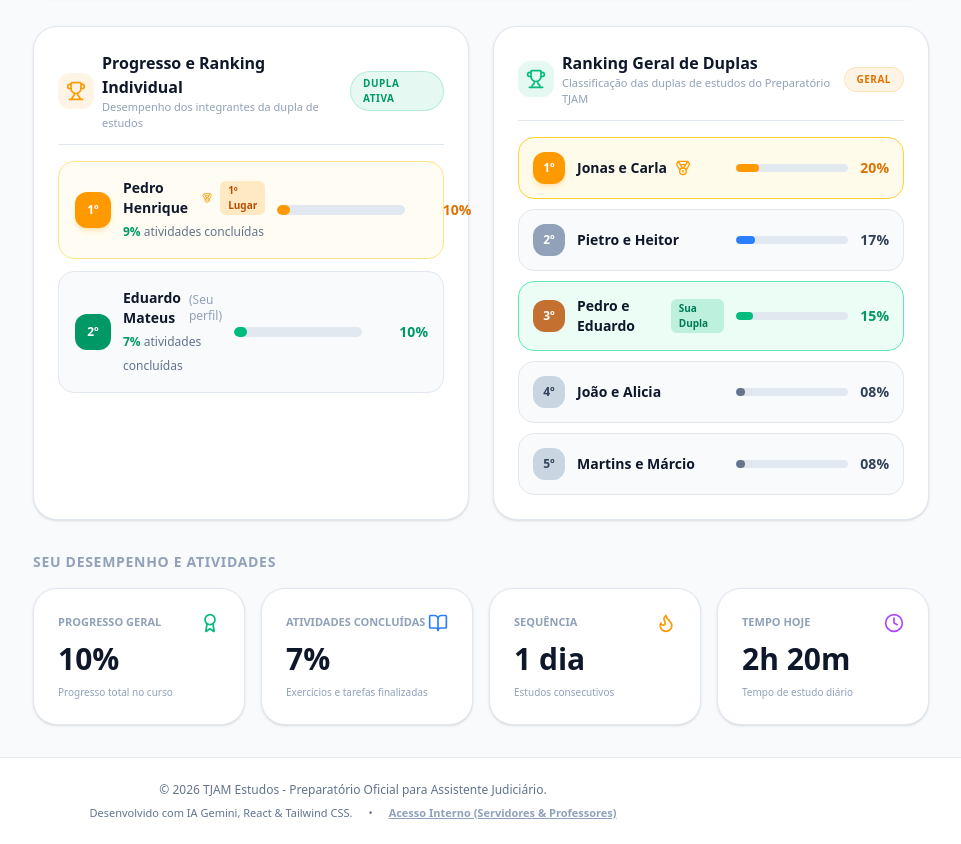
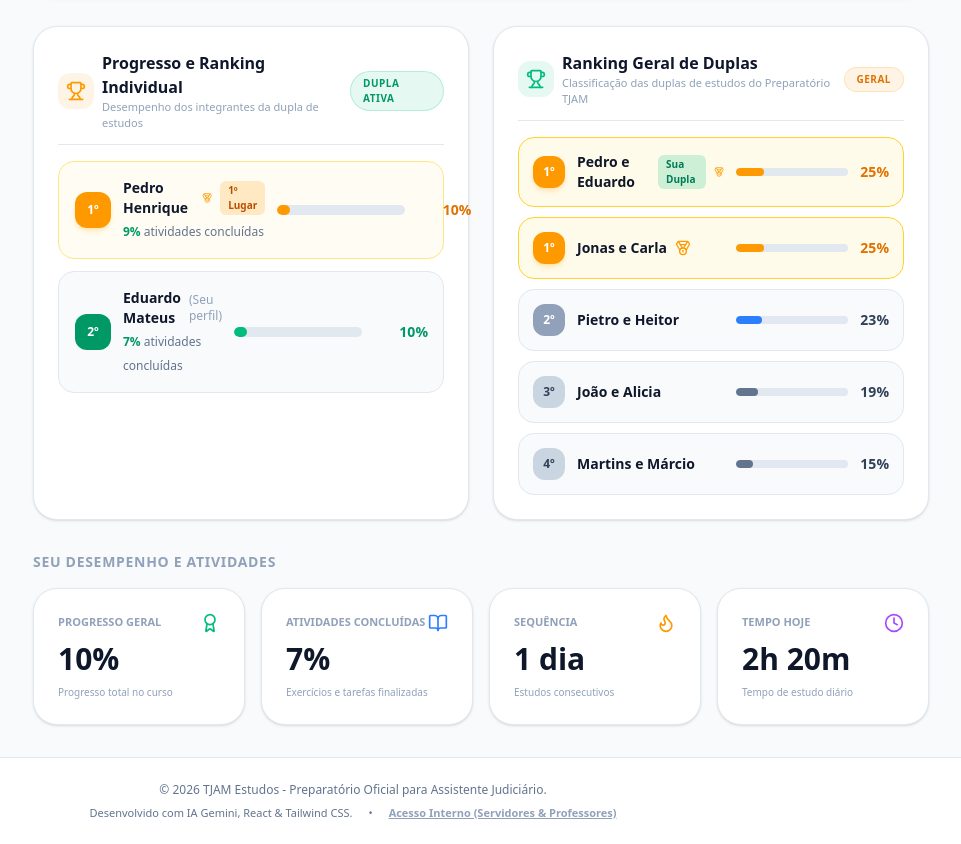
Before and after one commit to pedrohcferreira05-prog/TJAM-ESTUDOS, a React (Vite) app: page / in a window 1280 px wide. Shown: the part 1020-1864 px from the top of the page, without its empty margins (287-1248 px from the left). Built offline with nearby package versions, Linux system fonts and the light colour scheme.

Commit message:
feat(ui): update ranking with user's duet
Highlight "Pedro e Eduardo" as the current user's duet in the ranking components across dashboard and locked views.

```diff
--- a/src/components/AulaHojeView.tsx
+++ b/src/components/AulaHojeView.tsx
@@ -1143,13 +1143,24 @@ export const AulaHojeView: React.FC<AulaHojeViewProps> = ({ isDarkMode, onNaviga
             </div>
 
             <div className="space-y-2">
-              {/* 1st Place: Jonas e Carla */}
+              {/* 1st Place (Empatados): Pedro e Eduardo & Jonas e Carla */}
+              <div className="flex items-center justify-between p-2.5 rounded-xl bg-amber-500/10 border border-amber-500/20">
+                <div className="flex items-center gap-2">
+                  <span className="w-5 h-5 rounded bg-amber-500 text-slate-950 font-black text-[10px] flex items-center justify-center">1º</span>
+                  <span className="text-xs font-black text-white flex items-center gap-1.5">
+                    Pedro e Eduardo
+                    <span className="text-[9px] px-1.5 py-0.5 rounded bg-emerald-500/30 text-emerald-300 font-extrabold uppercase">Sua Dupla</span>
+                  </span>
+                </div>
+                <span className="text-xs font-black text-amber-400">25%</span>
+              </div>
+
               <div className="flex items-center justify-between p-2.5 rounded-xl bg-amber-500/10 border border-amber-500/20">
                 <div className="flex items-center gap-2">
                   <span className="w-5 h-5 rounded bg-amber-500 text-slate-950 font-black text-[10px] flex items-center justify-center">1º</span>
                   <span className="text-xs font-black text-white">Jonas e Carla</span>
                 </div>
-                <span className="text-xs font-black text-amber-400">20%</span>
+                <span className="text-xs font-black text-amber-400">25%</span>
               </div>
 
               {/* 2nd Place: Pietro e Heitor */}
@@ -1158,16 +1169,16 @@ export const AulaHojeView: React.FC<AulaHojeViewProps> = ({ isDarkMode, onNaviga
                   <span className="w-5 h-5 rounded bg-slate-300 text-slate-950 font-black text-[10px] flex items-center justify-center">2º</span>
                   <span className="text-xs font-black text-slate-200">Pietro e Heitor</span>
                 </div>
-                <span className="text-xs font-black text-emerald-400">17%</span>
-              </div>
-
-              {/* 3rd Place: Pedro e Eduardo */}
+                <span className="text-xs font-black text-emerald-400">23%</span>
+              </div>
+
+              {/* 3rd Place: João e Alicia */}
               <div className="flex items-center justify-between p-2.5 rounded-xl bg-slate-800/80 border border-slate-700">
                 <div className="flex items-center gap-2">
                   <span className="w-5 h-5 rounded bg-amber-700 text-white font-black text-[10px] flex items-center justify-center">3º</span>
-                  <span className="text-xs font-black text-slate-200">Pedro e Eduardo</span>
-                </div>
-                <span className="text-xs font-black text-amber-500">15%</span>
+                  <span className="text-xs font-black text-slate-200">João e Alicia</span>
+                </div>
+                <span className="text-xs font-black text-amber-500">19%</span>
               </div>
             </div>
           </div>
--- a/src/components/Dashboard.tsx
+++ b/src/components/Dashboard.tsx
@@ -329,7 +329,41 @@ export const Dashboard: React.FC<DashboardProps> = ({
           </div>
 
           <div className="space-y-2.5">
-            {/* 1° Jonas e Carla - 20% */}
+            {/* 1° Pedro e Eduardo (Sua Dupla) - 25% */}
+            <div
+              className={`p-3.5 rounded-2xl border flex items-center justify-between gap-3 ${
+                isDarkMode
+                  ? 'bg-amber-500/10 border-amber-500/30 ring-1 ring-amber-500/20'
+                  : 'bg-amber-50 border-amber-300'
+              }`}
+            >
+              <div className="flex items-center gap-3">
+                <div className="w-8 h-8 rounded-xl bg-amber-500 text-white font-black text-xs flex items-center justify-center shadow-md shadow-amber-500/20 shrink-0">
+                  1º
+                </div>
+                <div>
+                  <div className="flex items-center gap-2">
+                    <span className="font-extrabold text-xs sm:text-sm text-slate-900 dark:text-white">
+                      Pedro e Eduardo
+                    </span>
+                    <span className="px-2 py-0.5 rounded-md bg-emerald-500/20 text-emerald-700 dark:text-emerald-300 font-extrabold text-[10px]">
+                      Sua Dupla
+                    </span>
+                    <Medal className="w-4 h-4 text-amber-500" />
+                  </div>
+                </div>
+              </div>
+              <div className="flex items-center gap-3">
+                <div className="w-20 sm:w-28 bg-slate-200 dark:bg-slate-700 h-2 rounded-full overflow-hidden hidden sm:block">
+                  <div className="bg-amber-500 h-full rounded-full" style={{ width: '25%' }}></div>
+                </div>
+                <span className="text-sm font-black text-amber-600 dark:text-amber-400">
+                  25%
+                </span>
+              </div>
+            </div>
+
+            {/* 1° Jonas e Carla - 25% */}
             <div
               className={`p-3.5 rounded-2xl border flex items-center justify-between gap-3 ${
                 isDarkMode ? 'bg-amber-500/10 border-amber-500/30 ring-1 ring-amber-500/20' : 'bg-amber-50 border-amber-300'
@@ -348,15 +382,15 @@ export const Dashboard: React.FC<DashboardProps> = ({
               </div>
               <div className="flex items-center gap-3">
                 <div className="w-20 sm:w-28 bg-slate-200 dark:bg-slate-700 h-2 rounded-full overflow-hidden hidden sm:block">
-                  <div className="bg-amber-500 h-full rounded-full" style={{ width: '20%' }}></div>
+                  <div className="bg-amber-500 h-full rounded-full" style={{ width: '25%' }}></div>
                 </div>
                 <span className="text-sm font-black text-amber-600 dark:text-amber-400">
-                  20%
+                  25%
                 </span>
               </div>
             </div>
 
-            {/* 2° Pietro e Heitor - 17% */}
+            {/* 2° Pietro e Heitor - 23% */}
             <div
               className={`p-3.5 rounded-2xl border flex items-center justify-between gap-3 ${
                 isDarkMode ? 'bg-slate-800/40 border-slate-800' : 'bg-slate-50 border-slate-200'
@@ -372,48 +406,39 @@ export const Dashboard: React.FC<DashboardProps> = ({
               </div>
               <div className="flex items-center gap-3">
                 <div className="w-20 sm:w-28 bg-slate-200 dark:bg-slate-700 h-2 rounded-full overflow-hidden hidden sm:block">
-                  <div className="bg-blue-500 h-full rounded-full" style={{ width: '17%' }}></div>
+                  <div className="bg-blue-500 h-full rounded-full" style={{ width: '23%' }}></div>
                 </div>
                 <span className="text-sm font-black text-slate-700 dark:text-slate-300">
-                  17%
+                  23%
                 </span>
               </div>
             </div>
 
-            {/* 3° Pedro e Eduardo (Sua Dupla) - 15% */}
+            {/* 3° João e Alicia - 19% */}
             <div
               className={`p-3.5 rounded-2xl border flex items-center justify-between gap-3 ${
-                isDarkMode
-                  ? 'bg-emerald-500/10 border-emerald-500/30 ring-1 ring-emerald-500/20'
-                  : 'bg-emerald-50 border-emerald-300'
+                isDarkMode ? 'bg-slate-800/40 border-slate-800' : 'bg-slate-50 border-slate-200'
               }`}
             >
               <div className="flex items-center gap-3">
-                <div className="w-8 h-8 rounded-xl bg-amber-700/80 text-white font-black text-xs flex items-center justify-center shrink-0">
+                <div className="w-8 h-8 rounded-xl bg-slate-300 dark:bg-slate-700 text-slate-700 dark:text-slate-300 font-black text-xs flex items-center justify-center shrink-0">
                   3º
                 </div>
-                <div>
-                  <div className="flex items-center gap-2">
-                    <span className="font-extrabold text-xs sm:text-sm text-slate-900 dark:text-white">
-                      Pedro e Eduardo
-                    </span>
-                    <span className="px-2 py-0.5 rounded-md bg-emerald-500/20 text-emerald-700 dark:text-emerald-300 font-extrabold text-[10px]">
-                      Sua Dupla
-                    </span>
-                  </div>
-                </div>
+                <span className="font-bold text-xs sm:text-sm text-slate-900 dark:text-white">
+                  João e Alicia
+                </span>
               </div>
               <div className="flex items-center gap-3">
                 <div className="w-20 sm:w-28 bg-slate-200 dark:bg-slate-700 h-2 rounded-full overflow-hidden hidden sm:block">
-                  <div className="bg-emerald-500 h-full rounded-full" style={{ width: '15%' }}></div>
+                  <div className="bg-slate-500 h-full rounded-full" style={{ width: '19%' }}></div>
                 </div>
-                <span className="text-sm font-black text-emerald-600 dark:text-emerald-400">
-                  15%
+                <span className="text-sm font-black text-slate-700 dark:text-slate-300">
+                  19%
                 </span>
               </div>
             </div>
 
-            {/* 4° João e Alicia - 08% */}
+            {/* 4° Martins e Márcio - 15% */}
             <div
               className={`p-3.5 rounded-2xl border flex items-center justify-between gap-3 ${
                 isDarkMode ? 'bg-slate-800/40 border-slate-800' : 'bg-slate-50 border-slate-200'
@@ -424,39 +449,15 @@ export const Dashboard: React.FC<DashboardProps> = ({
                   4º
                 </div>
                 <span className="font-bold text-xs sm:text-sm text-slate-900 dark:text-white">
-                  João e Alicia
-                </span>
-              </div>
-              <div className="flex items-center gap-3">
-                <div className="w-20 sm:w-28 bg-slate-200 dark:bg-slate-700 h-2 rounded-full overflow-hidden hidden sm:block">
-                  <div className="bg-slate-500 h-full rounded-full" style={{ width: '8%' }}></div>
-                </div>
-                <span className="text-sm font-black text-slate-700 dark:text-slate-300">
-                  08%
-                </span>
-              </div>
-            </div>
-
-            {/* 5° Martins e Márcio - 08% */}
-            <div
-              className={`p-3.5 rounded-2xl border flex items-center justify-between gap-3 ${
-                isDarkMode ? 'bg-slate-800/40 border-slate-800' : 'bg-slate-50 border-slate-200'
-              }`}
-            >
-              <div className="flex items-center gap-3">
-                <div className="w-8 h-8 rounded-xl bg-slate-300 dark:bg-slate-700 text-slate-700 dark:text-slate-300 font-black text-xs flex items-center justify-center shrink-0">
-                  5º
-                </div>
-                <span className="font-bold text-xs sm:text-sm text-slate-900 dark:text-white">
                   Martins e Márcio
                 </span>
               </div>
               <div className="flex items-center gap-3">
                 <div className="w-20 sm:w-28 bg-slate-200 dark:bg-slate-700 h-2 rounded-full overflow-hidden hidden sm:block">
-                  <div className="bg-slate-500 h-full rounded-full" style={{ width: '8%' }}></div>
+                  <div className="bg-slate-500 h-full rounded-full" style={{ width: '15%' }}></div>
                 </div>
                 <span className="text-sm font-black text-slate-700 dark:text-slate-300">
-                  08%
+                  15%
                 </span>
               </div>
             </div>
--- a/src/components/SiteLockedView.tsx
+++ b/src/components/SiteLockedView.tsx
@@ -242,52 +242,52 @@ export const SiteLockedView: React.FC<SiteLockedViewProps> = ({
               </div>
 
               <div className="space-y-2">
-                {/* 1° Jonas e Carla - 20% */}
+                {/* 1° Pedro e Eduardo - 25% */}
+                <div className="p-2.5 rounded-xl bg-amber-500/10 border border-amber-500/30 flex items-center justify-between">
+                  <div className="flex items-center gap-2">
+                    <span className="w-6 h-6 rounded-md bg-amber-500 text-slate-950 font-black text-[11px] flex items-center justify-center shrink-0">1º</span>
+                    <span className="text-xs font-black text-white flex items-center gap-1.5">
+                      Pedro e Eduardo
+                      <span className="text-[9px] px-1.5 py-0.5 rounded bg-emerald-500/30 text-emerald-300 font-extrabold uppercase">Sua Dupla</span>
+                    </span>
+                  </div>
+                  <span className="text-xs font-black text-amber-400">25%</span>
+                </div>
+
+                {/* 1° Jonas e Carla - 25% */}
                 <div className="p-2.5 rounded-xl bg-amber-500/10 border border-amber-500/30 flex items-center justify-between">
                   <div className="flex items-center gap-2">
                     <span className="w-6 h-6 rounded-md bg-amber-500 text-slate-950 font-black text-[11px] flex items-center justify-center shrink-0">1º</span>
                     <span className="text-xs font-black text-white">Jonas e Carla</span>
                   </div>
-                  <span className="text-xs font-black text-amber-400">20%</span>
+                  <span className="text-xs font-black text-amber-400">25%</span>
                 </div>
 
-                {/* 2° Pietro e Heitor - 17% */}
+                {/* 2° Pietro e Heitor - 23% */}
                 <div className="p-2.5 rounded-xl bg-slate-800/80 border border-slate-700/60 flex items-center justify-between">
                   <div className="flex items-center gap-2">
                     <span className="w-6 h-6 rounded-md bg-slate-400 text-slate-950 font-black text-[11px] flex items-center justify-center shrink-0">2º</span>
                     <span className="text-xs font-black text-white">Pietro e Heitor</span>
                   </div>
-                  <span className="text-xs font-black text-slate-300">17%</span>
+                  <span className="text-xs font-black text-slate-300">23%</span>
                 </div>
 
-                {/* 3° Pedro e Eduardo - 15% */}
-                <div className="p-2.5 rounded-xl bg-emerald-500/10 border border-emerald-500/30 flex items-center justify-between">
+                {/* 3° João e Alicia - 19% */}
+                <div className="p-2.5 rounded-xl bg-slate-800/80 border border-slate-700/60 flex items-center justify-between">
                   <div className="flex items-center gap-2">
-                    <span className="w-6 h-6 rounded-md bg-amber-800 text-white font-black text-[11px] flex items-center justify-center shrink-0">3º</span>
-                    <span className="text-xs font-black text-white flex items-center gap-1.5">
-                      Pedro e Eduardo
-                      <span className="text-[9px] px-1.5 py-0.5 rounded bg-emerald-500/30 text-emerald-300 font-extrabold uppercase">Sua Dupla</span>
-                    </span>
+                    <span className="w-6 h-6 rounded-md bg-slate-700 text-slate-300 font-black text-[11px] flex items-center justify-center shrink-0">3º</span>
+                    <span className="text-xs font-bold text-slate-300">João e Alicia</span>
                   </div>
-                  <span className="text-xs font-black text-emerald-400">15%</span>
+                  <span className="text-xs font-black text-slate-400">19%</span>
                 </div>
 
-                {/* 4° João e Alicia - 08% */}
+                {/* 4° Martins e Márcio - 15% */}
                 <div className="p-2.5 rounded-xl bg-slate-800/80 border border-slate-700/60 flex items-center justify-between">
                   <div className="flex items-center gap-2">
                     <span className="w-6 h-6 rounded-md bg-slate-700 text-slate-300 font-black text-[11px] flex items-center justify-center shrink-0">4º</span>
-                    <span className="text-xs font-bold text-slate-300">João e Alicia</span>
-                  </div>
-                  <span className="text-xs font-black text-slate-400">08%</span>
-                </div>
-
-                {/* 5° Martins e Márcio - 08% */}
-                <div className="p-2.5 rounded-xl bg-slate-800/80 border border-slate-700/60 flex items-center justify-between">
-                  <div className="flex items-center gap-2">
-                    <span className="w-6 h-6 rounded-md bg-slate-700 text-slate-300 font-black text-[11px] flex items-center justify-center shrink-0">5º</span>
                     <span className="text-xs font-bold text-slate-300">Martins e Márcio</span>
                   </div>
-                  <span className="text-xs font-black text-slate-400">08%</span>
+                  <span className="text-xs font-black text-slate-400">15%</span>
                 </div>
               </div>
             </div>
```
